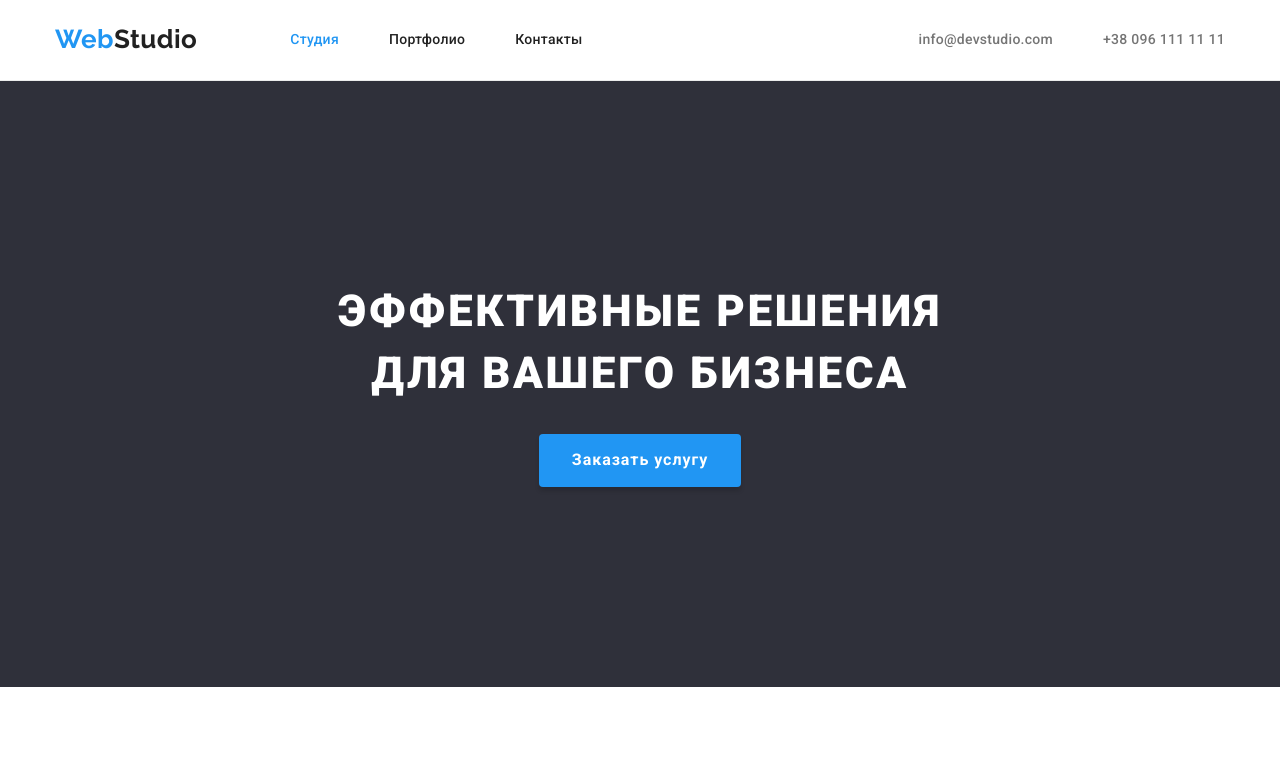
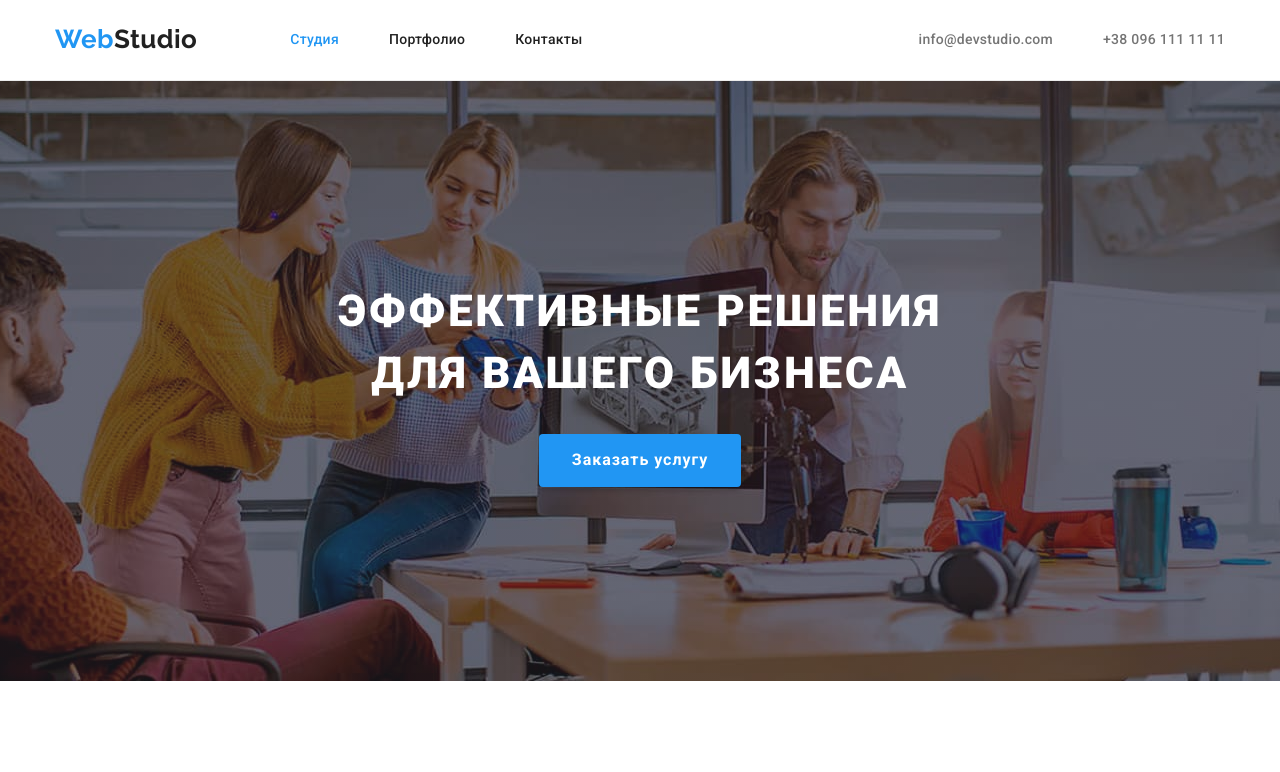
Before and after one commit to yatsenko-rusana/goit-fson64-markup-hw-04, a plain HTML site: page index.html in a window 1280 px wide. Shown: the top 772 px of the page. Drawn offline with nearby package versions, Linux system fonts and the light colour scheme.

Commit message:
Додає зображення з градієнтом до фону hero

```diff
--- a/css/styles.css
+++ b/css/styles.css
@@ -133,10 +133,22 @@ ul {
 }
 
 .hero {
-	background-color: var(--accent-background-color);
+	/* background-color: var(--accent-background-color); */
 	color: var(--white-text-clolor);
 	padding-top: 200px;
 	padding-bottom: 200px;
+}
+
+.overlay {
+	max-width: 1600px;
+	height: 600px;
+	margin-left: auto;
+	margin-right: auto;
+	background-image: linear-gradient(to right, rgba(47, 48, 58, 0.4), rgba(47, 48, 58, 0.4)),
+		url(../images/hero/bg-img.jpeg);
+	background-size: cover;
+	background-repeat: no-repeat;
+	background-position: center;
 }
 
 .hero-title {
--- a/index.html
+++ b/index.html
@@ -50,7 +50,7 @@
 			</div>
 		</header>
 		<main>
-			<section class="section hero">
+			<section class="section hero overlay">
 				<div class="container">
 					<h1 class="hero-title">Эффективные решения для вашего бизнеса</h1>
 					<button class="hero-button" type="button">Заказать услугу</button>
```
